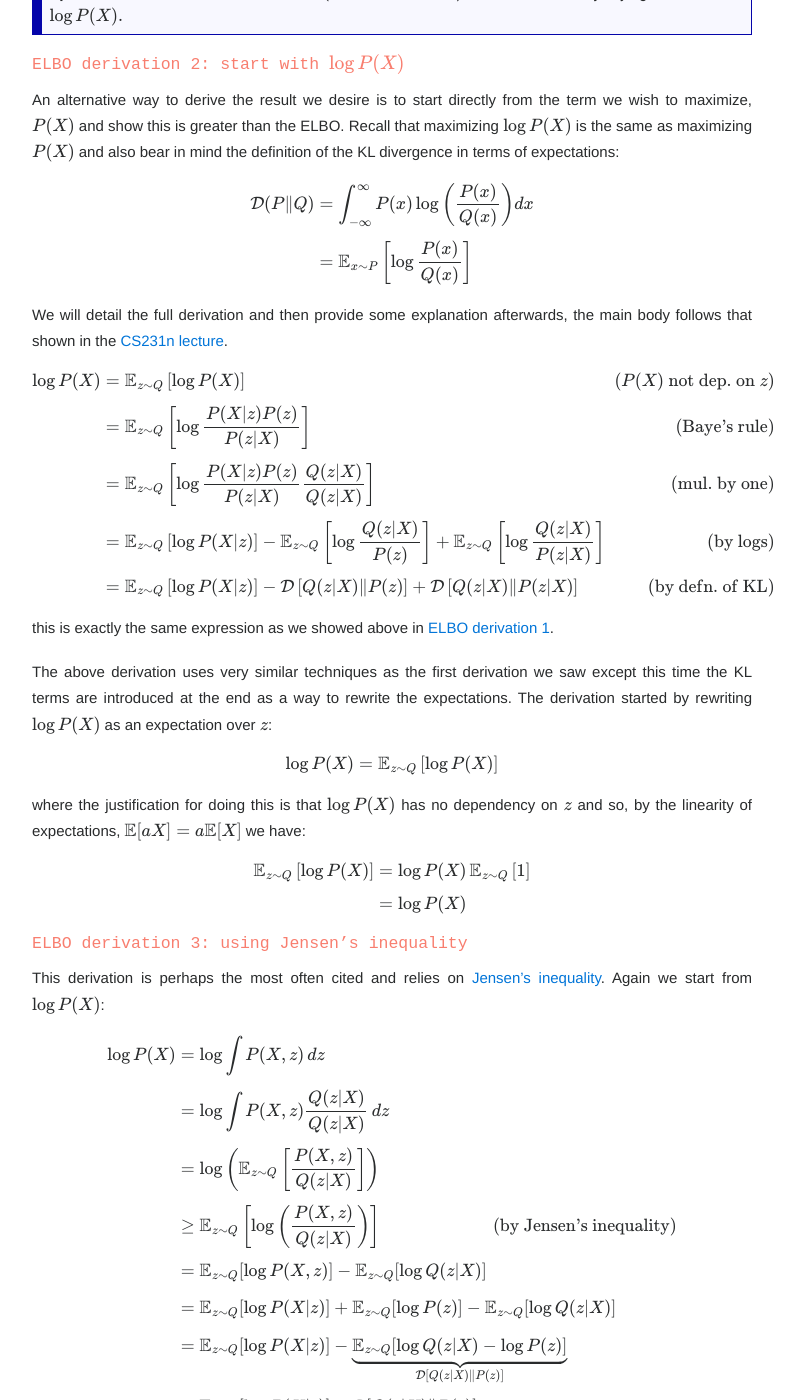
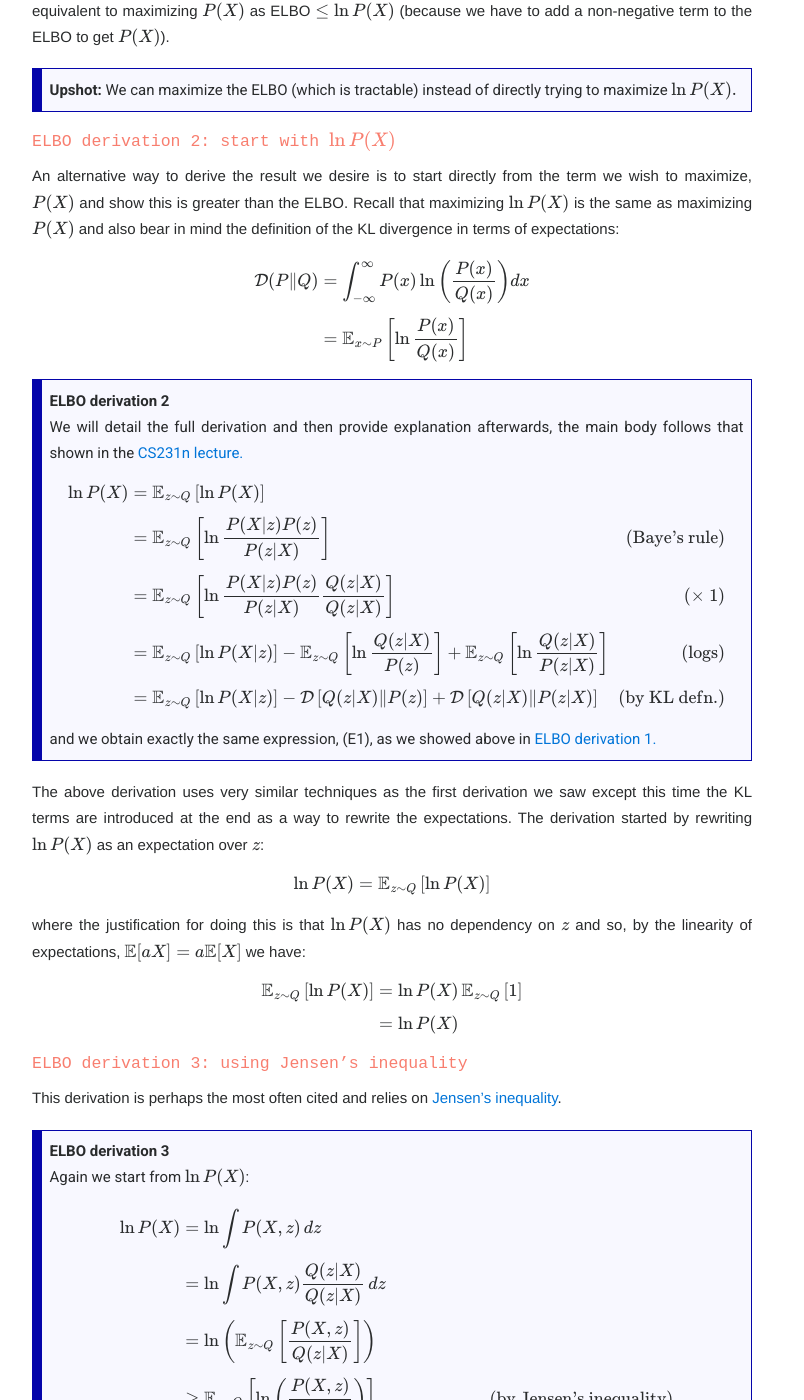
Before and after one commit to maw501/maw501.github.io, a Jekyll site: the page built from posts/_posts/General/2019-03-18-VAEs.md, in a window 1280 px wide and 1400 px high, scrolled down 6170 px. Shown: the whole window, without its empty margins (248-1052 px from the left). Built offline with Jekyll 4.4.1, drawn with Linux system fonts in a browser that asks for light colours; nearby versions of some CDN libraries; some web fonts are replaced; formulas are drawn with MathJax 3; comment, search, counter and statistics services are not loaded; some of the changed text lies outside the part shown.

Commit message:
vae tidying

```diff
--- a/posts/_posts/General/2019-03-18-VAEs.md
+++ b/posts/_posts/General/2019-03-18-VAEs.md
@@ -52,7 +52,9 @@ For every data-point $i$:
 
 For a vanilla VAE we are not thinking about the class labels $y$ but rather how to learn the data distribution $P(X)$ from which we will then be able to create new samples from. In particular we would like to be able to maximize the probability of $X$ under a generative process that assumes the latent variables, $z$. We do this be integrating/marginalising out the hidden variables $z$:
 
-$$P(X) = \int P(X|z; \theta) \, P(z) \, dz$$
+$$
+P(X) = \int P(X|z; \theta) \, P(z) \, dz \tag{1}
+$$
 
 where $\theta$ represents the parameters of the distribution $P$.
 
@@ -128,7 +130,7 @@ To show this relationship we move onto the famous ELBO derivation which we will
 <h4 class="header" id="derive_elbo">Deriving the ELBO 3 ways</h4>
 
 <blockquote class="tip">
-<strong>Goal:</strong> Formally we will show that $\log P(X) \geq$ ELBO and so maximizing the ELBO (which is tractable) will also be maximizing $\log P(X)$ - our term of interest.
+<strong>Goal:</strong> Formally we will show that $\ln P(X) \geq$ ELBO and so maximizing the ELBO (which is tractable) will also be maximizing $\ln P(X)$ - our term of interest.
 </blockquote>
 
 ##### Introduction
@@ -141,135 +143,150 @@ $$\mathbb{E}_{z \sim Q} P(X | z; \theta)$$
 
 which is the expectation computed over $z$ with distribution $Q$. In other words, we will be using $Q$ to approximate the true distribution of $z$ which we do not know.
 
-There are several ways to derive the ELBO, we will show 3 variants, starting with the one shown in [Doersch](https://arxiv.org/abs/1606.05908).
+There are several ways to derive the ELBO, we will show 3 variants, starting with the one shown in [Doersch](https://arxiv.org/abs/1606.05908). We will walk through the first derivation with plenty of explanation and then present 2 alternate derivations a little more succinctly.
 
 <a name="elbo1"></a>
 ##### ELBO derivation 1: start with KL divergence
 
-The start of the derivation from this angle can seem like a little bit like a leap of faith without the appropriate context. It's worth recalling that calculating the posterior of the latent variables $P(z \| X)$ is intractable (as it involves $P(X)$ which is an integral over $z$) and so variational inference attempts to find some approximate distribution that is as close to $P(z \| X)$ as possible.
+The start of the derivation from this angle can seem like a little bit like a leap of faith without the appropriate context.
+
+It's worth recalling that calculating the posterior of the latent variables $P(z \| X)$ is intractable (as it involves $P(X)$ which is an integral over $z$) and so variational inference attempts to find some approximate distribution that is as close to $P(z \| X)$ as possible.
 
 In order to measure this closeness we use the [KL divergence](https://en.wikipedia.org/wiki/Kullback%E2%80%93Leibler_divergence) between the approximate distribution of $z$ we wish to find, $Q$, and the actual posterior of the latent variables $P(z \| X)$, which we do not know:
 
-$$\mathcal{D}[Q(z | X) \| P(z | X)]=\mathbb{E}_{z \sim Q}[\log Q(z | X)-\log P(z | X)]$$
+$$\mathcal{D}[Q(z | X) \| P(z | X)]=\mathbb{E}_{z \sim Q}[\ln Q(z | X)-\ln P(z | X)]$$
 
 where the right-hand side is just the definition of the KL divergence (a measure of similarity between two probability distributions).
 
 The next thing to note is that given we are using logs (maximizing the log of something is the same as maximizing the thing itself) we can use Baye's rule to write:
 
-$$\log P(z | X) = \log P(X | z) + \log P(z) - \log P(X) $$
+$$\ln P(z | X) = \ln P(X | z) + \ln P(z) - \ln P(X) $$
 
-where we've used the fact that $\log (ab) = \log(a) + \log(b)$ and $\log (a/b) = \log(a) - \log(b)$
+where we've used the fact that $\ln (ab) = \ln(a) + \ln(b)$ and $\ln (a/b) = \ln(a) - \ln(b)$
 
 Substituting this back in gives
 
-$$\mathcal{D}[Q(z| X) \| P(z | X)]=\mathbb{E}_{z \sim Q}[\log Q(z| X)- \log P(X | z) - \log P(z) ] + \log P(X)$$
+$$\mathcal{D}[Q(z| X) \| P(z | X)]=\mathbb{E}_{z \sim Q}[\ln Q(z| X)- \ln P(X | z) - \ln P(z) ] + \ln P(X)$$
 
-where we have moved $\log P(X)$ outside the expectation as it doesn't depend on $z$. Using the linearity of expectations
+where we have moved $\ln P(X)$ outside the expectation as it doesn't depend on $z$. Using the linearity of expectations
 
 $$\mathbb{E}[A + B] = \mathbb{E}[A] + \mathbb{E}[B]$$
 
 we have (after swapping sides for a few terms)
 
-$$\log P(X) - \mathcal{D}[Q(z| X) \| P(z | X)] = \mathbb{E}_{z \sim Q}[ \log P(X | z)] - \underbrace{\mathbb{E}_{z \sim Q}[ \log Q(z| X)- \log P(z)]}_{\mathcal{D}[Q(z| X) \| P(z)]} $$
+$$\ln P(X) - \mathcal{D}[Q(z| X) \| P(z | X)] = \mathbb{E}_{z \sim Q}[ \ln P(X | z)] - \underbrace{\mathbb{E}_{z \sim Q}[ \ln Q(z| X)- \ln P(z)]}_{\mathcal{D}[Q(z| X) \| P(z)]} $$
 
 and can note the term on the right can be rewritten as a KL term. This leaves us with
 
 <a name="elbo_obj_term"></a>
 
-$$\underbrace{\log P(X)}_\text{want to max}
+$$\underbrace{\ln P(X)}_\text{want to max}
  - \underbrace{\mathcal{D}[Q(z|X) \| P(z | X)]}_{\geq 0} =
- \overbrace{\underbrace{\mathbb{E}_{z \sim Q}[ \log P(X | z)]}_\text{reconstruction loss}
- - \underbrace{\mathcal{D}[Q(z|X) \| P(z)]}_\text{KL loss}}^\text{ELBO}
+ \overbrace{\underbrace{\mathbb{E}_{z \sim Q}[ \ln P(X | z)]}_\text{reconstruction loss}
+ - \underbrace{\mathcal{D}[Q(z|X) \| P(z)]}_\text{KL loss}}^\text{ELBO} \tag{E1}
  $$
 
 We will maximize the right-hand side, the ELBO, as this is tractable.
 
-Due to the fact the KL divergence is always non-negative we have shown that maximizing the ELBO is equivalent to maximizing $P(X)$ as ELBO $\leq \log P(X)$ (because we have to add a non-negative term to the ELBO to get $P(X)$).
+Due to the fact the KL divergence is always non-negative we have shown that maximizing the ELBO is equivalent to maximizing $P(X)$ as ELBO $\leq \ln P(X)$ (because we have to add a non-negative term to the ELBO to get $P(X)$).
 
 <blockquote class="tip">
-<strong>Upshot:</strong> We can maximize the ELBO (which is tractable) instead of directly trying to maximize $\log P(X).$
+<strong>Upshot:</strong> We can maximize the ELBO (which is tractable) instead of directly trying to maximize $\ln P(X).$
 </blockquote>
 
 <a name="elbo2"></a>
-##### ELBO derivation 2: start with $\log P(X)$
+##### ELBO derivation 2: start with $\ln P(X)$
 
-An alternative way to derive the result we desire is to start directly from the term we wish to maximize, $P(X)$ and show this is greater than the ELBO. Recall that maximizing $\log P(X)$ is the same as maximizing $P(X)$ and also bear in mind the definition of the KL divergence in terms of expectations:
+An alternative way to derive the result we desire is to start directly from the term we wish to maximize, $P(X)$ and show this is greater than the ELBO. Recall that maximizing $\ln P(X)$ is the same as maximizing $P(X)$ and also bear in mind the definition of the KL divergence in terms of expectations:
 
 <div class="math">
 \begin{align*}
-\mathcal{D}(P \| Q) &= \int_{-\infty}^{\infty} P(x) \log \left(\frac{P(x)}{Q(x)}\right) dx \\[5pt]
+\mathcal{D}(P \| Q) &= \int_{-\infty}^{\infty} P(x) \ln \left(\frac{P(x)}{Q(x)}\right) dx \\[5pt]
 
-&=\mathbb{E}_{x \sim P}  \left[ \log \frac{P(x)}{Q(x)} \right]
+&=\mathbb{E}_{x \sim P}  \left[ \ln \frac{P(x)}{Q(x)} \right]
 
 \end{align*}
 </div>
 
-We will detail the full derivation and then provide some explanation afterwards, the main body follows that shown in the [CS231n lecture](https://www.youtube.com/watch?v=5WoItGTWV54).
+<blockquote class="tip">
+<strong>ELBO derivation 2</strong>
+<br>
+We will detail the full derivation and then provide explanation afterwards, the main body follows that shown in the <a class="reference external" href="https://www.youtube.com/watch?v=5WoItGTWV54">CS231n lecture.</a>
 
 <div class="math">
 \begin{alignat*}{1}
 
-\log P(X) &= \mathbb{E}_{z \sim Q} \left[\log P(X) \right] &\text{($P(X)$ not dep. on $z$)} \\[5pt]
+\ln P(X) &= \mathbb{E}_{z \sim Q} \left[\ln P(X) \right] \\[5pt]
 
-&=\mathbb{E}_{z \sim Q}\left[\log \frac{P(X | z) P(z)}{P(z | X)}\right]  &\text{(Baye's rule)} \\[5pt]
+&=\mathbb{E}_{z \sim Q}\left[\ln \frac{P(X | z) P(z)}{P(z | X)}\right]  &\text{(Baye's rule)} \\[5pt]
 
-&=\mathbb{E}_{z \sim Q}\left[\log \frac{P(X | z) P(z)}{P(z | X)} \frac{Q(z | X)}{Q(z| X)}\right]  &\text{(mul. by one)} \\[5pt]
+&=\mathbb{E}_{z \sim Q}\left[\ln \frac{P(X | z) P(z)}{P(z | X)} \frac{Q(z | X)}{Q(z| X)}\right]  &\text{($\times$ 1)} \\[5pt]
 
-&=\mathbb{E}_{z \sim Q}\left[\log P(X | z) \right]-\mathbb{E}_{z\sim Q}\left[\log \frac{Q(z |X)}{P(z)}\right] + \mathbb{E}_{z\sim Q}\left[\log \frac{Q(z|X)}{P(z|X)}\right]  \hspace{0.25cm} &\text{(by logs)} \\[5pt]
+&=\mathbb{E}_{z \sim Q}\left[\ln P(X | z) \right]-\mathbb{E}_{z\sim Q}\left[\ln \frac{Q(z |X)}{P(z)}\right] + \mathbb{E}_{z\sim Q}\left[\ln \frac{Q(z|X)}{P(z|X)}\right]  \hspace{0.25cm} &\text{(logs)} \\[5pt]
 
-&= \mathbb{E}_{z \sim Q}\left[\log P(X|z)\right] - \mathcal{D}\left[Q(z|X) \| P(z)\right]+\mathcal{D}\left[Q(z|X) \| P(z|X)\right] &\text{(by defn. of KL)}
-
+&= \mathbb{E}_{z \sim Q}\left[\ln P(X|z)\right] - \mathcal{D}\left[Q(z|X) \| P(z)\right]+\mathcal{D}\left[Q(z|X) \| P(z|X)\right] &\text{(by KL defn.)}
 \end{alignat*}
 </div>
 
-this is exactly the same expression as we showed above in [ELBO derivation 1](#elbo1).
+and we obtain exactly the same expression, (E1), as we showed above in
 
-The above derivation uses very similar techniques as the first derivation we saw except this time the KL terms are introduced at the end as a way to rewrite the expectations. The derivation started by rewriting $\log P(X)$ as an expectation over $z$:
+<a class="reference external" href="{{page.url}}#elbo1">ELBO derivation 1.</a>
 
-$$ \log P(X) = \mathbb{E}_{z \sim Q} \left[\log P(X) \right] $$
+</blockquote>
 
-where the justification for doing this is that $\log P(X)$ has no dependency on $z$ and so, by the linearity of expectations, $\mathbb{E}[aX] = a \mathbb{E}[X]$ we have:
+The above derivation uses very similar techniques as the first derivation we saw except this time the KL terms are introduced at the end as a way to rewrite the expectations. The derivation started by rewriting $\ln P(X)$ as an expectation over $z$:
+
+$$ \ln P(X) = \mathbb{E}_{z \sim Q} \left[\ln P(X) \right] $$
+
+where the justification for doing this is that $\ln P(X)$ has no dependency on $z$ and so, by the linearity of expectations, $\mathbb{E}[aX] = a \mathbb{E}[X]$ we have:
 
 <div class="math">
 \begin{align*}
-\mathbb{E}_{z \sim Q} \left[\log P(X) \right] &= \log P(X) \, \mathbb{E}_{z \sim Q} \left[ 1 \right] \\[5pt]
-&= \log P(X)
+\mathbb{E}_{z \sim Q} \left[\ln P(X) \right] &= \ln P(X) \, \mathbb{E}_{z \sim Q} \left[ 1 \right] \\[5pt]
+&= \ln P(X)
 \end{align*}
 </div>
 
 <a name="elbo3"></a>
 ##### ELBO derivation 3: using Jensen's inequality
 
-This derivation is perhaps the most often cited and relies on [Jensen's inequality](https://en.wikipedia.org/wiki/Jensen%27s_inequality). Again we start from $\log P(X)$:
+This derivation is perhaps the most often cited and relies on [Jensen's inequality](https://en.wikipedia.org/wiki/Jensen%27s_inequality).
+
+<blockquote class="tip">
+<strong>ELBO derivation 3</strong>
+<br>Again we start from $\ln P(X)$:
 
 <div class="math">
 \begin{alignat*}{1}
-\log P(X) &= \log \int P(X, z) \, dz \\[5pt]
-&=\log \int P(X, z) \frac{Q(z | X)}{Q(z | X)} \, dz\\[5pt]
+\ln P(X) &= \ln \int P(X, z) \, dz \\[5pt]
+&=\ln \int P(X, z) \frac{Q(z | X)}{Q(z | X)} \, dz\\[5pt]
 
-&=\log \left(\mathbb{E}_{z \sim Q}\left[\frac{P(X, z)}{Q(z | X)}\right]\right) \\[5pt]
+&=\ln \left(\mathbb{E}_{z \sim Q}\left[\frac{P(X, z)}{Q(z | X)}\right]\right) \\[5pt]
 
-& \geq \mathbb{E}_{z \sim Q}\left[\log \left( \frac{P(X, z)}{Q(z | X)} \right) \right] \hspace{3cm} \text{(by Jensen's inequality)} \\[5pt]
+& \geq \mathbb{E}_{z \sim Q}\left[\ln \left( \frac{P(X, z)}{Q(z | X)} \right) \right] \hspace{3cm} \text{(by Jensen's inequality)} \\[5pt]
 
-&= \mathbb{E}_{z \sim Q}[\log P(X, z)]-\mathbb{E}_{z \sim Q}[\log Q(z | X)] \\[7.5pt]
+&= \mathbb{E}_{z \sim Q}[\ln P(X, z)]-\mathbb{E}_{z \sim Q}[\ln Q(z | X)] \\[7.5pt]
 
-&= \mathbb{E}_{z \sim Q}[\log P(X | z)] + \mathbb{E}_{z \sim Q}[\log P(z)] -\mathbb{E}_{z \sim Q}[\log Q(z | X)] \\[7.5pt]
+&= \mathbb{E}_{z \sim Q}[\ln P(X | z)] + \mathbb{E}_{z \sim Q}[\ln P(z)] -\mathbb{E}_{z \sim Q}[\ln Q(z | X)] \\[7.5pt]
 
-&= \mathbb{E}_{z \sim Q}[ \log P(X | z)] - \underbrace{\mathbb{E}_{z \sim Q}[ \log Q(z| X)- \log P(z)]}_{\mathcal{D}[Q(z| X) \| P(z)]} \\[5pt]
+&= \mathbb{E}_{z \sim Q}[ \ln P(X | z)] - \underbrace{\mathbb{E}_{z \sim Q}[ \ln Q(z| X)- \ln P(z)]}_{\mathcal{D}[Q(z| X) \| P(z)]} \\[5pt]
 
-&=  \underbrace{\mathbb{E}_{z \sim Q}[ \log P(X | z)]
+&=  \underbrace{\mathbb{E}_{z \sim Q}[ \ln P(X | z)]
  - \mathcal{D}[Q(z|X) \| P(z)]}_\text{ELBO}
 
 \end{alignat*}
 </div>
 
-and so again we have shown that $\log P(X) \geq$ ELBO. The above derivation as [usually presented](https://www.cs.princeton.edu/courses/archive/fall11/cos597C/lectures/variational-inference-i.pdf) is a bit shorter but we have continued on a few more lines to make the link to the ELBO and our previous derivations explicit.
+</blockquote>
+
+
+And so again we have shown that $\ln P(X) \geq$ ELBO. The above derivation as [usually presented](https://www.cs.princeton.edu/courses/archive/fall11/cos597C/lectures/variational-inference-i.pdf) is a bit shorter but we have continued on a few more lines to make the link to the ELBO and our previous derivations explicit.
 
 ##### Final notes
 The above derivations, whilst useful from a probabilistic perspective, do not make clear the links to neural networks and how we are going to end up with a VAE as an encoder-decoder model trained via stochastic gradient descent - though it does provide a sound theoretical basis.
 
 <blockquote class="tip">
-<strong>Note:</strong> ELBO stands for Evidence Lower BOund and refers to the fact the ELBO provides a lower bound for $ \log P(X)$, the log probability of the observed data.
+<strong>Note:</strong> ELBO stands for Evidence Lower BOund and refers to the fact the ELBO provides a lower bound for $ \ln P(X)$, the log probability of the observed data.
 </blockquote>
 
 <a name="nn_link_sec"></a>
@@ -310,7 +327,7 @@ The decoder is also a neural network. It takes as its input the latent space rep
 
 The decoder learns how to take $z$ and reconstruct the data - this probability distribution is denoted by $P(X \| z)$. Given the decoder is taking data from a lower dimensional latent space and outputting $\tilde{X}$ with the same dimensionality as $X$ then we expect some information loss. This information loss is captured by the loss function of the decoder:
 
-$$\mathbb{E}_{z \sim Q}[ \log P(X | z)]$$
+$$\mathbb{E}_{z \sim Q}[ \ln P(X | z)]$$
 
 which is the other part of the ELBO loss function we derived above. This loss computes how well the decoder has learned to reconstruct an input data-point $x_i$ given its latent representation $z_i$. In practical terms this is usually a loss function like BCE or MSE applied to $X$ and $\tilde{X}$ and which exact loss function you use depends on your data.
 
@@ -321,8 +338,8 @@ As shown above, the loss function, $\mathcal{L}$, the VAE minimizes is given by
 $\mathcal{L}$ is given by:
 
 $$\mathcal{L} =
- \overbrace{\underbrace{ - \mathbb{E}_{z \sim Q}[ \log P(X | z)]}_\text{reconstruction loss}
- + \underbrace{\mathcal{D}[Q(z|X) \| P(z)]}_\text{KL loss}}^\text{-ve ELBO}
+ \overbrace{\underbrace{ - \mathbb{E}_{z \sim Q}[ \ln P(X | z)]}_\text{reconstruction loss}
+ + \underbrace{\mathcal{D}[Q(z|X) \| P(z)]}_\text{KL loss}}^\text{-ve ELBO} \tag{2}
  $$
 
 It's important to note that the weights and biases of the encoder and decoder neural networks are not shown here and are what allow the encoder and decoder to learn the distributions $Q$ and $P$. It is possible to have as many hidden layers as desired in the encoder and decoder so long as the output dimensions tie-up (though perhaps not advised, VAEs are hard to train practically).
```
Also changed, not shown: posts/_posts/technical/2019-05-08-Gaussian-Processes.md (+5 -5 lines).
